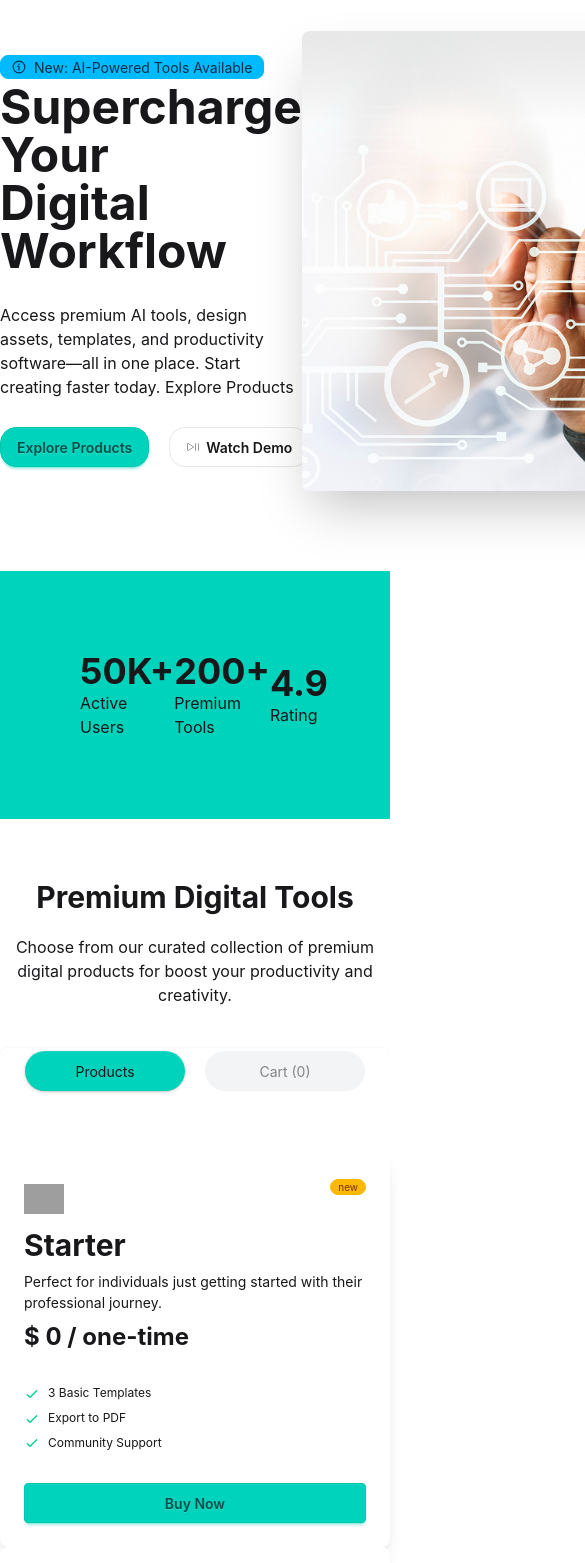
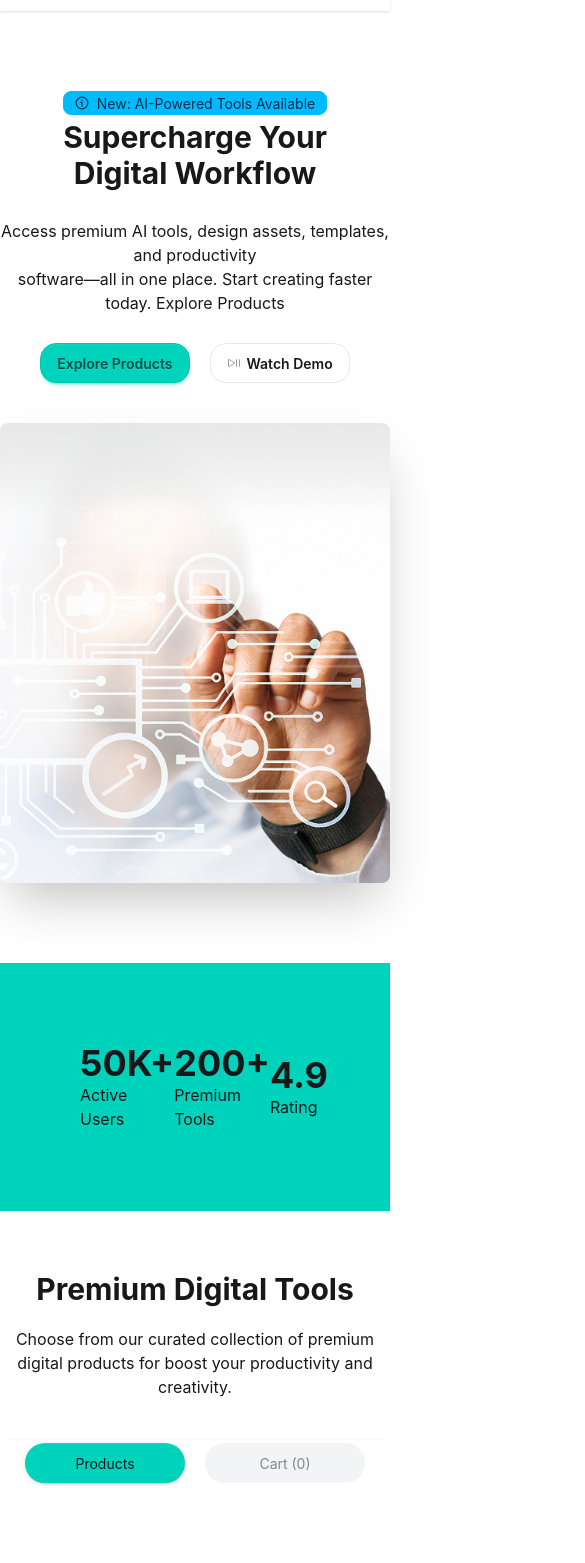
Before and after one commit to imam1595/assignment-6, a React (Vite) app: page / in a window 390 px wide. Shown: the part 125-1688 px from the top of the page, 585 px wide, since content can reach past the window. Built offline with nearby package versions, Linux system fonts and the light colour scheme; grey boxes are pictures that could not be loaded.

Commit message:
did some responsiveness

```diff
--- a/src/Component/ChoosePlan/ChoosePlan.jsx
+++ b/src/Component/ChoosePlan/ChoosePlan.jsx
@@ -15,7 +15,7 @@ const ChoosePlan = ({datumPromise}) => {
                     <h5>Choose the plan that fits your needs. Upgrade or downgrade anytime.</h5>
                 </div>
 
-                <div className='container mx-auto lg:grid grid-cols-3 gap-8 mt-10'>
+                <div className='container mx-auto grid grid-cols-1 lg:grid-cols-3 gap-8 mt-10'>
                     {
                         datum.slice(0, 3).map(data => <ChoosePlanCard key={data.id} data={data} />)
                     }
--- a/src/Component/Footer/Footer.jsx
+++ b/src/Component/Footer/Footer.jsx
@@ -5,16 +5,16 @@ import { FaXTwitter } from 'react-icons/fa6';
 const Footer = () => {
     return (
         <div className='bg-[#101727] text-gray-200 p-30'>
-            <div>
-                <div className='flex justify-around space-y-10'>
+
+            <div className='flex flex-col lg:flex-row lg:justify-between lg:space-x-10 space-y-10 lg:space-y-0 mb-5'>
 
                 <div>
-                        <h1 className='text-3xl mb-6'>DigiTools</h1>
+                    <h1 className='text-3xl font-bold mb-6'>DigiTools</h1>
                     <p>Premium digital tools for <br />creators, professionals, and <br />businesses. Work smarter with <br /> our suite of powerful tools.</p>
                 </div>
 
                 <div>
-                        <h2 className='text-xl mb-6'>Product</h2>
+                    <h2 className='text-2xl font-bold mb-6'>Product</h2>
                     <div className='space-y-5'>
                         <h5>Features</h5>
                         <h5>Pricing</h5>
@@ -24,17 +24,17 @@ const Footer = () => {
                 </div>
 
                 <div>
-                        <h2 className='text-xl mb-6'>Company</h2>
+                    <h2 className='text-2xl font-bold mb-6'>Company</h2>
                     <div className='space-y-5'>
                         <h5>About</h5>
                         <h5>Blog</h5>
                         <h5>Careers</h5>
-                            <h5>Prees</h5>
+                        <h5>Press</h5>
                     </div>
                 </div>
 
                 <div className='space-y-5'>
-                        <h2 className='text-xl mb-6'>Resources</h2>
+                    <h2 className='text-2xl font-bold mb-6'>Resources</h2>
                     <div>
                         <h5>Documentation</h5>
                         <h5>Help Center</h5>
@@ -44,7 +44,7 @@ const Footer = () => {
                 </div>
 
                 <div>
-                        <h2 className='text-xl mb-6'>Social Links</h2>
+                    <h2 className='text-2xl font-bold mb-6'>Social Links</h2>
                     <div className='flex gap-4'>
                         <FaInstagramSquare />
                         <FaFacebookSquare />
@@ -56,16 +56,16 @@ const Footer = () => {
 
             <hr />
 
-                <div className='flex justify-around mt-10'>
-                    <a href="#">© 2026 Digitools. All rights reserved.</a>
+            <div className='flex flex-col text-center space-y-5 lg:flex-row lg:justify-around mt-10'>
+                <a href="#">© 2026 Digital tools. All rights reserved.</a>
 
-                    <ul className='flex gap-10'>
+                <ul className='flex flex-col space-y-2 lg:flex-row lg:gap-10'>
                     <li>Privacy Policy</li>
                     <li>Terms of Service</li>
                     <li>Cookies</li>
                 </ul>
             </div>
-            </div>
+
         </div>
     );
 };
--- a/src/Component/GetStarted/GetStarted.jsx
+++ b/src/Component/GetStarted/GetStarted.jsx
@@ -15,7 +15,7 @@ const GetStarted = () => {
                 </div>
 
                 <div>
-                    <div className='flex justify-between items-center'>
+                    <div className='grid grid-cols-1 justify-items-center gap-6 lg:flex lg:justify-between lg:items-center'>
 
 
                         <div className='h-90 w-90 shadow-xl flex flex-col items-center justify-center text-center relative'>
--- a/src/Component/Hero/Hero.jsx
+++ b/src/Component/Hero/Hero.jsx
@@ -5,14 +5,19 @@ import banner from '../../assets/banner.png'
 const Hero = () => {
     return (
         <div className="bg-white container mx-auto mt-20">
-            <div className="flex justify-between items-center">
+
+            <div className="flex flex-col text-center justify-between items-center gap-10 lg:flex-row lg:text-left">
 
                 <div className='flex flex-col space-y-1'>
-                    <div className="badge badge-info">
+
+                    <div className="badge badge-info mx-auto lg:mx-0">
+
                         <svg className="size-[1em]" xmlns="http://www.w3.org/2000/svg" viewBox="0 0 24 24"><g fill="currentColor" strokeLinejoin="miter" strokeLinecap="butt"><circle cx="12" cy="12" r="10" fill="none" stroke="currentColor" strokeLinecap="square" strokeMiterlimit="10" strokeWidth="2"></circle><path d="m12,17v-5.5c0-.276-.224-.5-.5-.5h-1.5" fill="none" stroke="currentColor" strokeLinecap="square" strokeMiterlimit="10" strokeWidth="2"></path><circle cx="12" cy="7.25" r="1.25" fill="currentColor" strokeWidth="2"></circle></g></svg>
                     New: AI-Powered Tools Available
                     </div>
-                    <h1 className="text-5xl font-bold">Supercharge Your <br /> Digital Workflow</h1>
+
+                    <h1 className="text-3xl lg:text-5xl font-bold">Supercharge Your <br /> Digital Workflow</h1>
+
                     <p className="py-6">
                         Access premium AI tools, design assets, templates, and productivity <br />
                         software—all in one place. Start creating faster today.
@@ -20,7 +25,8 @@ const Hero = () => {
                         Explore Products
                     </p>
 
-                    <div className='flex gap-5'>
+                    <div className='flex justify-center lg:justify-start gap-5'>
+
                         <button className="btn btn-accent rounded-2xl">Explore Products</button>
                         <button className='btn bg-transparent rounded-2xl'><PiPlayPauseThin />Watch Demo</button>
                     </div>
--- a/src/Component/NavBar/NavBar.jsx
+++ b/src/Component/NavBar/NavBar.jsx
@@ -3,10 +3,10 @@ import { CiShoppingCart } from 'react-icons/ci';
 
 const NavBar = ({showCarts}) => {
     return (
-        <div className="navbar justify-around bg-base-100 shadow-sm">
+        <div className="navbar justify-around items-center bg-base-100 shadow-sm">
             <a className="text-3xl font-bold"><span className='text-accent'>DigiTools</span></a>
 
-            <ul className='flex gap-8'>
+            <ul className='flex flex-col lg:flex-row lg:gap-8'>
                 <li>Products</li>
                 <li>Features</li>
                 <li>Pricing</li>
--- a/src/Datum/Datum.jsx
+++ b/src/Datum/Datum.jsx
@@ -6,10 +6,17 @@ const Datum = ({datumPromise, showCarts, setShowCarts}) => {
 
     // console.log(datum);
     return (
-        <div className='container mx-auto lg:grid grid-cols-3 gap-8'>
-            {
-                datum.map(data => <Card key={data.id} data={data} showCarts={showCarts} setShowCarts={setShowCarts} />)
-            }
+        <div className="container mx-auto px-4 py-10">
+            <div className="grid grid-cols-1 sm:grid-cols-2 lg:grid-cols-3 gap-6">
+                {datum.map((data) => (
+                    <Card
+                        key={data.id}
+                        data={data}
+                        showCarts={showCarts}
+                        setShowCarts={setShowCarts}
+                    />
+                ))}
+            </div>
         </div>
     );
 };
```
Lines whose indentation alone changed are shown as unchanged.
